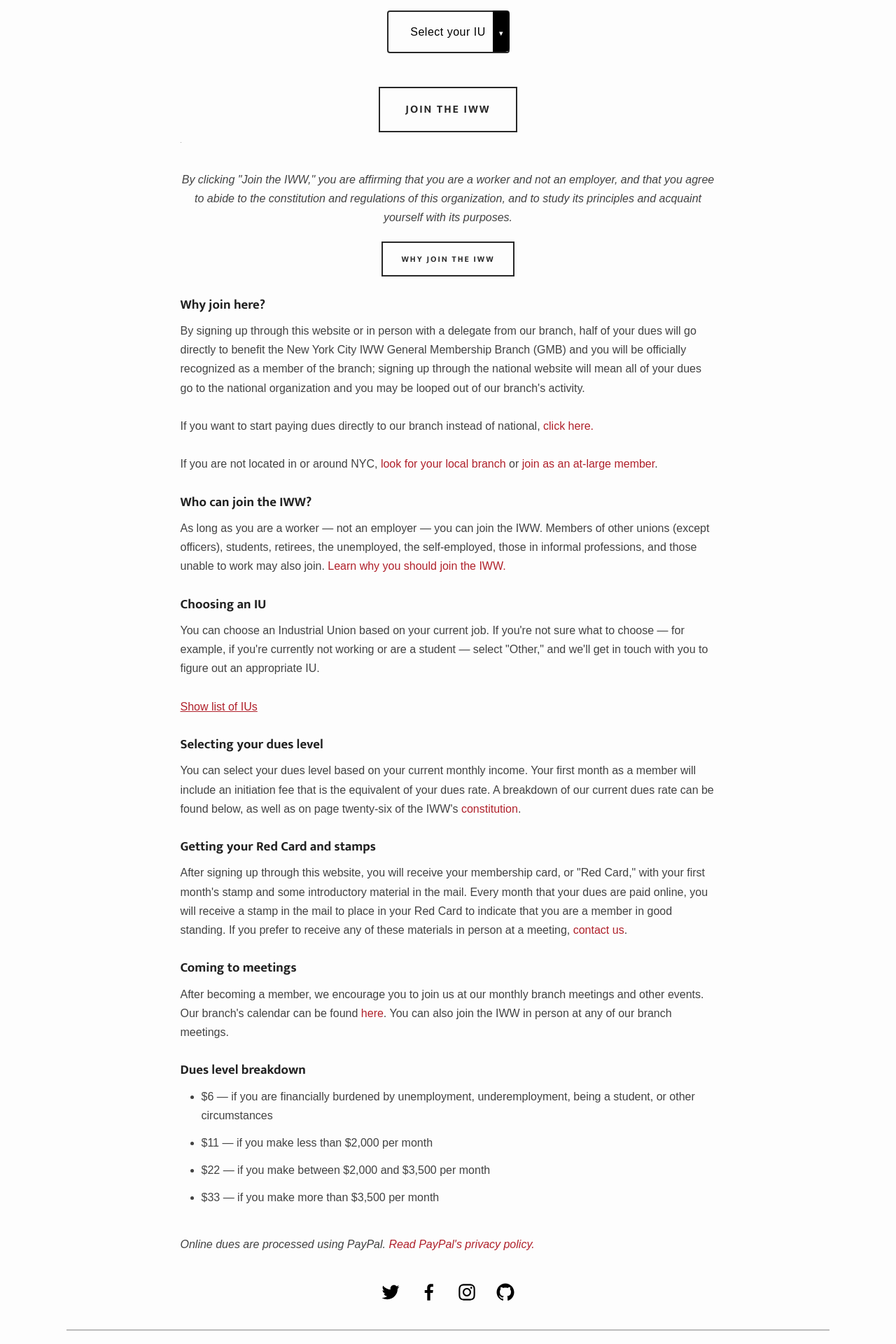
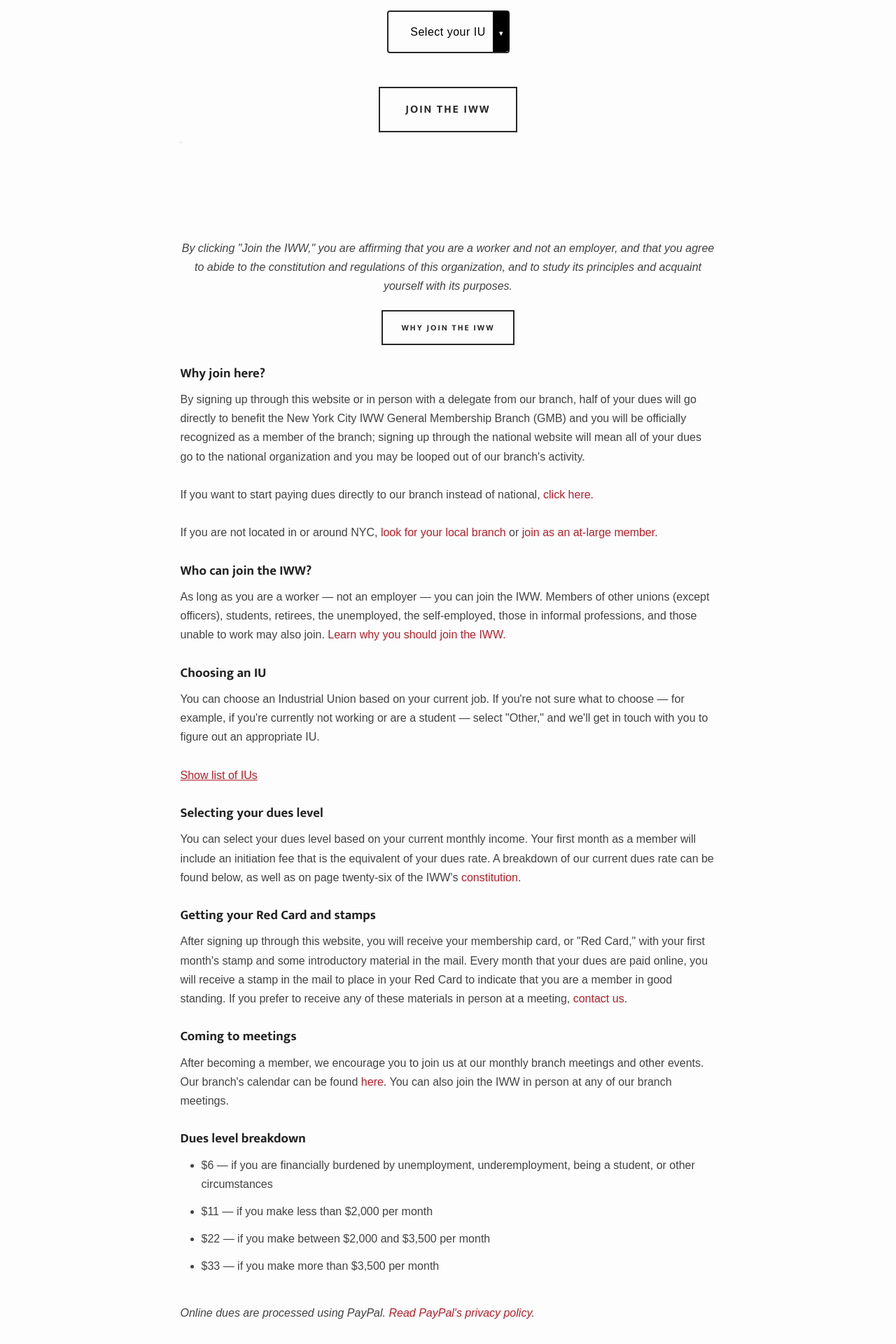
Before and after one commit to vancouveriww/vancouveriww.github.io, a Jekyll site: the page built from join.html, in a window 1280 px wide. Shown: the part 1475-3395 px from the top of the page at 70% size. Built offline with Jekyll 4.4.1, drawn with Linux system fonts in a browser that asks for light colours; some web fonts are replaced; Markdown is read by kramdown in place of the engine named in the settings.

Commit message:
Update join.html

```diff
--- a/join.html
+++ b/join.html
@@ -6,7 +6,7 @@
 ---
 <h3 style="text-align:center;font-weight:700;font-size:25px;"><em>The IWW is a union for all workers — One Big Union!<br>
 Join the NYC General Membership Branch today!</em></h3><br>
-<form action="https://www.paypal.com/cgi-bin/webscr" method="post" class="pp-sub join" onsubmit="setDues()">
+<form action="https://www.paypal.com/cgi-bin/webscr" method="post" class="pp-sub join" onsubmit="setDues()" style="height:1000px; !important">
 <input type="hidden" name="custom" value="Joined">
 <input type="hidden" name="notify_url" value="https://wobblycity.us16.list-manage.com/subscribe/paypal-ipn?u=b5aacdc67328813578df54304&id=232e15e038">
 <input type="hidden" name="reattempt" value="1">
```
